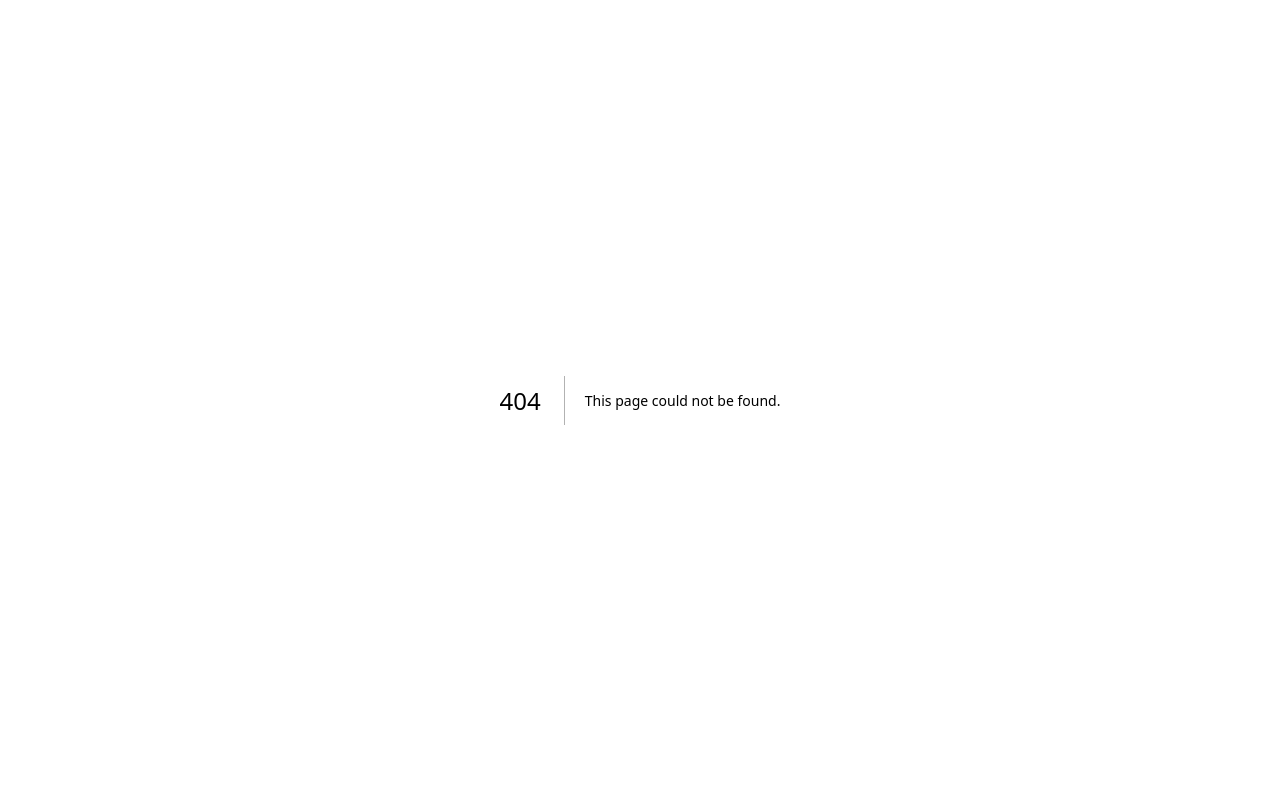
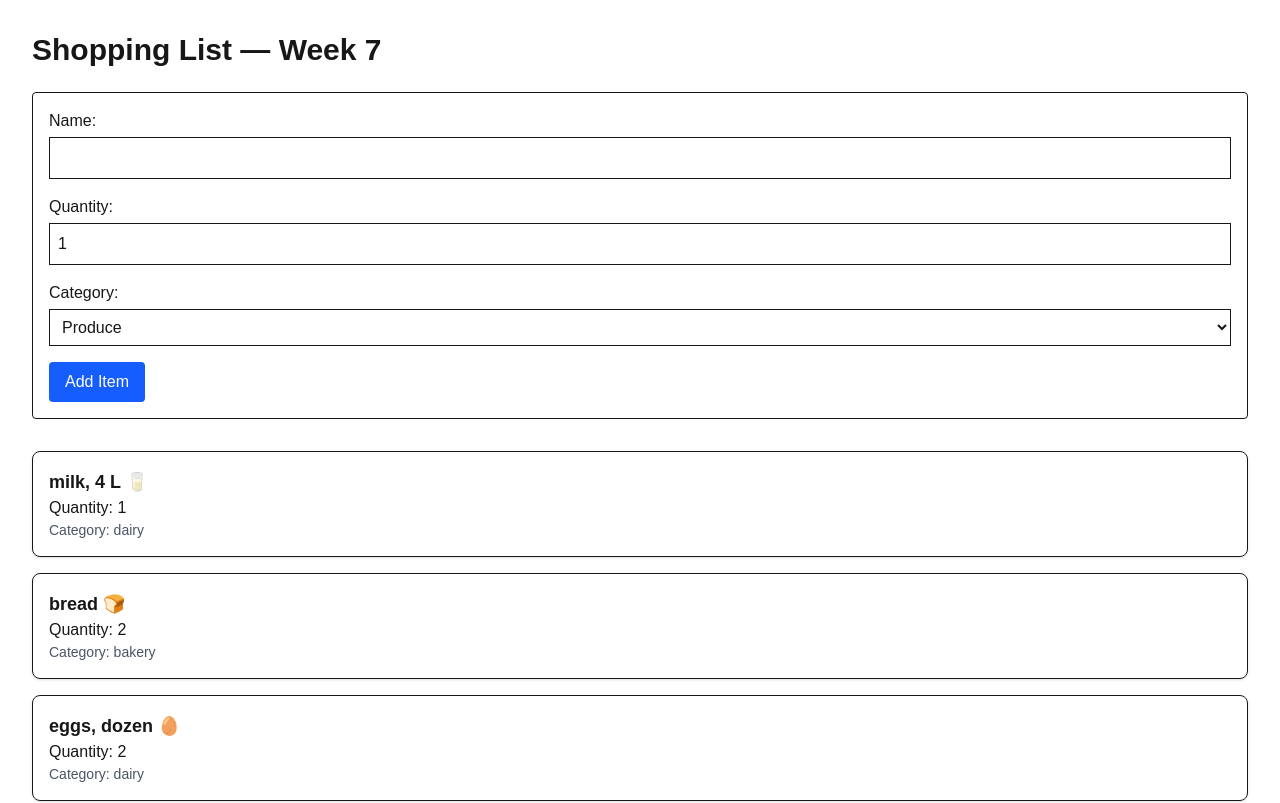
Before and after one commit to Saron-web/cprg306-assignments, a Next.js app: page /week-7 in a window 1280 px wide. Before the commit this address had no page. Shown: the top 803 px of the page. Built offline with nearby package versions, Linux system fonts and the light colour scheme.

Commit message:
Week 7 assignment

```diff
--- a/app/page.tsx
+++ b/app/page.tsx
@@ -23,6 +23,12 @@ export default function Home() {
             Week 6
           </Link>
         </li>
+
+        <li>
+          <Link href="/week-7" className="text-blue-600 hover:underline">
+            Week 7
+          </Link>
+        </li>
       </ul>
     </main>
   );
--- /dev/null
+++ b/app/week-7/item-list.tsx
@@ -0,0 +1,30 @@
+"use client";
+
+import Item from "./item";
+
+type ItemType = {
+  id: string;
+  name: string;
+  quantity: number;
+  category: string;
+};
+
+type ItemListProps = {
+  items: ItemType[];
+};
+
+export default function ItemList({ items }: ItemListProps) {
+  return (
+    <ul className="space-y-4">
+      {items.map((item) => (
+        <Item
+          key={item.id}
+          id={item.id}
+          name={item.name}
+          quantity={item.quantity}
+          category={item.category}
+        />
+      ))}
+    </ul>
+  );
+}
--- /dev/null
+++ b/app/week-7/item.tsx
@@ -0,0 +1,18 @@
+"use client";
+
+type ItemProps = {
+  id: string;
+  name: string;
+  quantity: number;
+  category: string;
+};
+
+export default function Item({ id, name, quantity, category }: ItemProps) {
+  return (
+    <li className="border p-4 rounded-lg shadow-sm">
+      <h3 className="font-bold text-lg">{name}</h3>
+      <p>Quantity: {quantity}</p>
+      <p className="text-sm text-gray-600">Category: {category}</p>
+    </li>
+  );
+}
--- /dev/null
+++ b/app/week-7/items.json
@@ -0,0 +1,74 @@
+[
+  {
+    "id": "1h2GJKH12gkHG31h1H",
+    "name": "milk, 4 L 🥛",
+    "quantity": 1,
+    "category": "dairy"
+  },
+  {
+    "id": "2KJH3k2j3H1k2J3K1H",
+    "name": "bread 🍞",
+    "quantity": 2,
+    "category": "bakery"
+  },
+  {
+    "id": "3h2KJH3k2j3H1k2J3",
+    "name": "eggs, dozen 🥚",
+    "quantity": 2,
+    "category": "dairy"
+  },
+  {
+    "id": "4k2J3K1H2GJKH12gk",
+    "name": "bananas 🍌",
+    "quantity": 6,
+    "category": "produce"
+  },
+  {
+    "id": "5H1h1H2KJH3k2j3H",
+    "name": "broccoli 🥦",
+    "quantity": 3,
+    "category": "produce"
+  },
+  {
+    "id": "6H1k2J3K1H2GJKH1",
+    "name": "chicken breasts, 1 kg 🍗",
+    "quantity": 1,
+    "category": "meat"
+  },
+  {
+    "id": "7gkHG31h1H2KJH3k",
+    "name": "pasta sauce 🍝",
+    "quantity": 3,
+    "category": "canned goods"
+  },
+  {
+    "id": "8j3H1k2J3K1H2GJK",
+    "name": "spaghetti, 454 g 🍝",
+    "quantity": 2,
+    "category": "dry goods"
+  },
+  {
+    "id": "9H12gkHG31h1H2KJ",
+    "name": "toilet paper, 12 pack 🧻",
+    "quantity": 1,
+    "category": "household"
+  },
+  {
+    "id": "10H3k2j3H1k2J3K1",
+    "name": "paper towels, 6 pack",
+    "quantity": 1,
+    "category": "household"
+  },
+  {
+    "id": "11k2J3K1H2GJKH12",
+    "name": "dish soap 🍽️",
+    "quantity": 1,
+    "category": "household"
+  },
+  {
+    "id": "12GJKH12gkHG31h1",
+    "name": "hand soap 🧼",
+    "quantity": 4,
+    "category": "household"
+  }
+]
--- /dev/null
+++ b/app/week-7/new-item.tsx
@@ -0,0 +1,98 @@
+"use client";
+
+import { useState } from "react";
+
+interface NewItemProps {
+  onAddItem: (item: {
+    id: string;
+    name: string;
+    quantity: number;
+    category: string;
+  }) => void;
+}
+
+const initialState = {
+  name: "",
+  quantity: 1,
+  category: "produce",
+};
+
+export default function NewItem({ onAddItem }: NewItemProps) {
+  const [item, setItem] = useState(initialState);
+
+  const handleChange = (e: React.ChangeEvent<HTMLInputElement | HTMLSelectElement>) => {
+    const { name, value, type } = e.target;
+
+    setItem((prev) => ({
+      ...prev,
+      [name]: type === "number" ? Number(value) : value,
+    }));
+  };
+
+  const handleSubmit = (e: React.FormEvent) => {
+    e.preventDefault();
+
+    const newItem = {
+      ...item,
+      id: crypto.randomUUID(),
+    };
+
+    onAddItem(newItem);
+    setItem(initialState);
+  };
+
+  return (
+    <form onSubmit={handleSubmit} className="space-y-4 p-4 border rounded">
+      <div>
+        <label className="block mb-1">Name:</label>
+        <input
+          type="text"
+          name="name"
+          value={item.name}
+          onChange={handleChange}
+          className="border p-2 w-full"
+          required
+        />
+      </div>
+
+      <div>
+        <label className="block mb-1">Quantity:</label>
+        <input
+          type="number"
+          name="quantity"
+          value={item.quantity}
+          onChange={handleChange}
+          className="border p-2 w-full"
+          min={1}
+          required
+        />
+      </div>
+
+      <div>
+        <label className="block mb-1">Category:</label>
+        <select
+          name="category"
+          value={item.category}
+          onChange={handleChange}
+          className="border p-2 w-full"
+        >
+          <option value="produce">Produce</option>
+          <option value="dairy">Dairy</option>
+          <option value="bakery">Bakery</option>
+          <option value="meat">Meat</option>
+          <option value="frozen">Frozen</option>
+          <option value="canned">Canned</option>
+          <option value="dry">Dry Goods</option>
+          <option value="household">Household</option>
+        </select>
+      </div>
+
+      <button
+        type="submit"
+        className="bg-blue-600 text-white px-4 py-2 rounded hover:bg-blue-700"
+      >
+        Add Item
+      </button>
+    </form>
+  );
+}
--- /dev/null
+++ b/app/week-7/page.tsx
@@ -0,0 +1,32 @@
+"use client";
+
+import { useState } from "react";
+import itemsData from "./items.json";
+import NewItem from "./new-item";
+import ItemList from "./item-list";
+
+export default function Page() {
+  const [items, setItems] = useState(itemsData);
+
+  const handleAddItem = (newItem: {
+    id: string;
+    name: string;
+    quantity: number;
+    category: string;
+  }) => {
+    // Week 7 requirement: functional update
+    setItems((prev) => [...prev, newItem]);
+  };
+
+  return (
+    <main className="p-8">
+      <h1 className="text-3xl font-bold mb-6">Shopping List — Week 7</h1>
+
+      <NewItem onAddItem={handleAddItem} />
+
+      <div className="mt-8">
+        <ItemList items={items} />
+      </div>
+    </main>
+  );
+}
```
